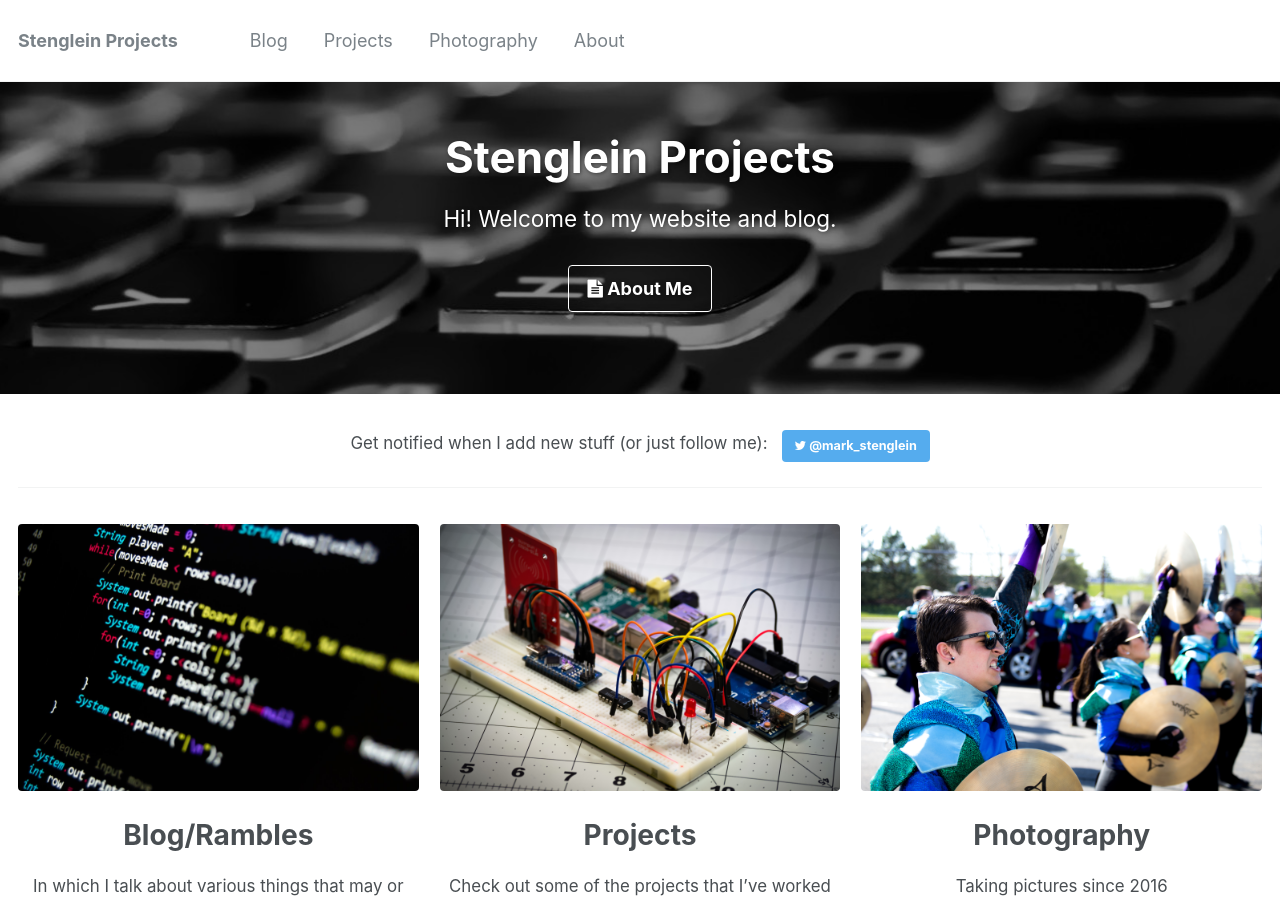
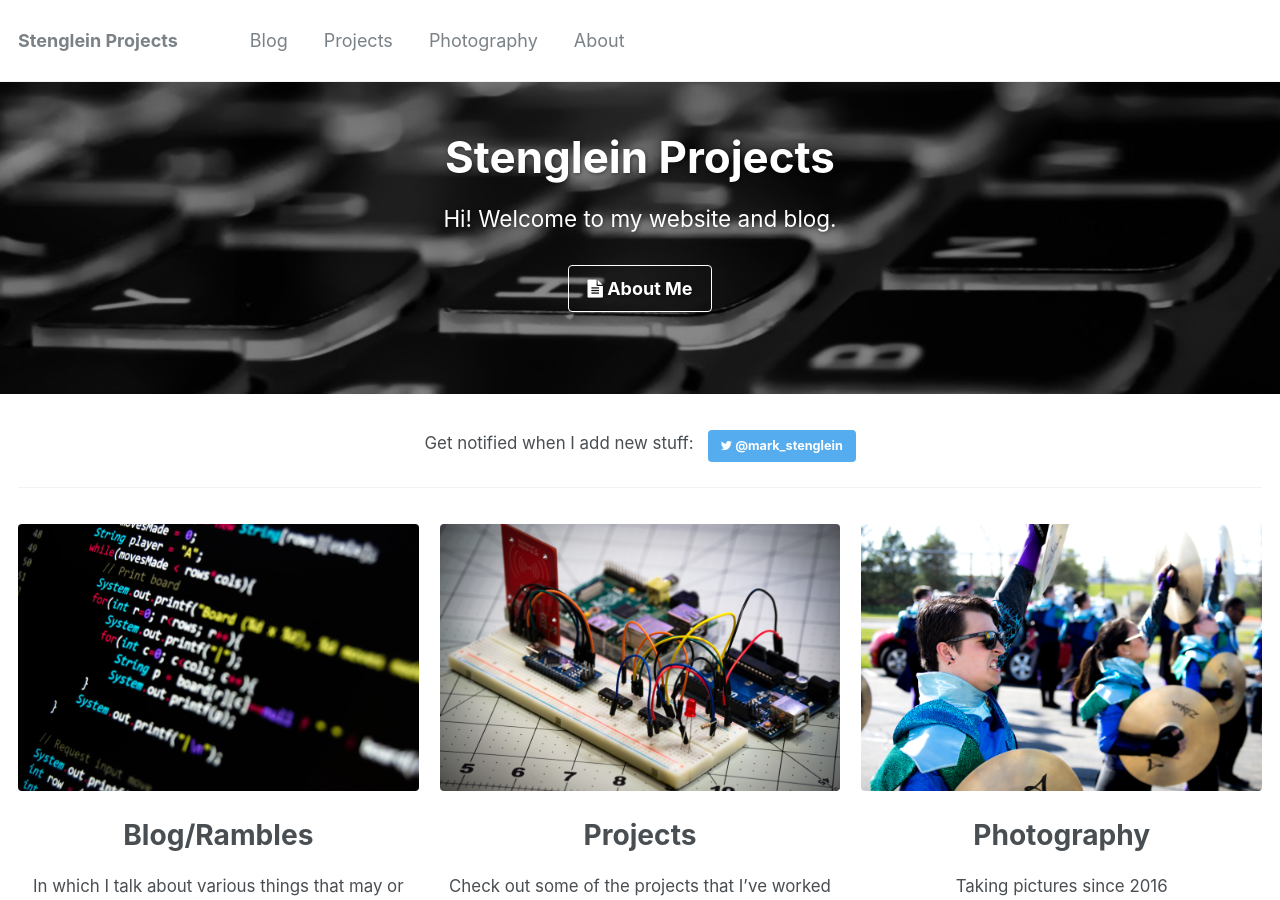
Before and after one commit to ocelotsloth/ocelotsloth.github.io, a Jekyll site: the page built from _pages/home.md, in a window 1280 px wide and 900 px high. Built offline with Jekyll 4.4.1, drawn with Linux system fonts in a browser that asks for light colours.

Commit message:
fix changes

```diff
--- a/_pages/home.md
+++ b/_pages/home.md
@@ -30,7 +30,7 @@
     url: "/photography/"
     btn_label: "Learn More"
 intro:
-  - excerpt: 'Get notified when I add new stuff (or just follow me): &nbsp; [<i class="fa fa-twitter"></i> @mark_stenglein](https://twitter.com/mark_stenglein){: .btn .btn--twitter}'
+  - excerpt: 'Get notified when I add new stuff: &nbsp; [<i class="fa fa-twitter"></i> @mark_stenglein](https://twitter.com/mark_stenglein){: .btn .btn--twitter}'
 ---
 
 <center>{% include feature_row id="intro" type="center" %}</center>
```
